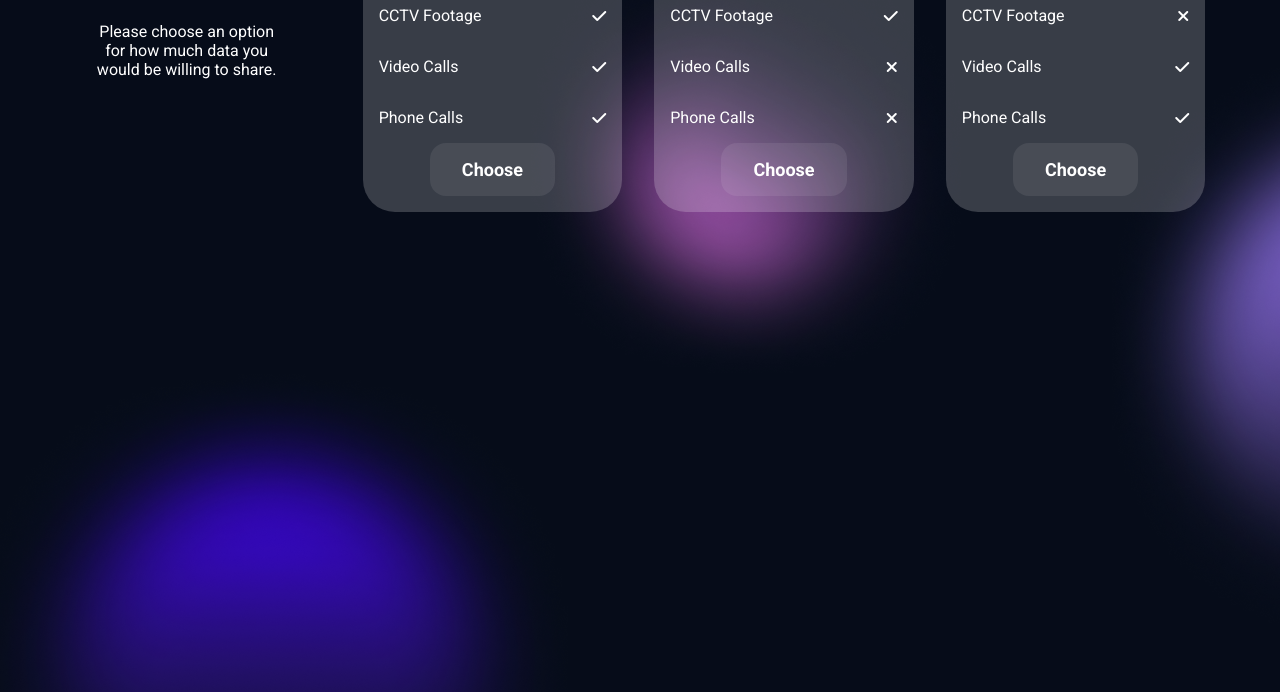
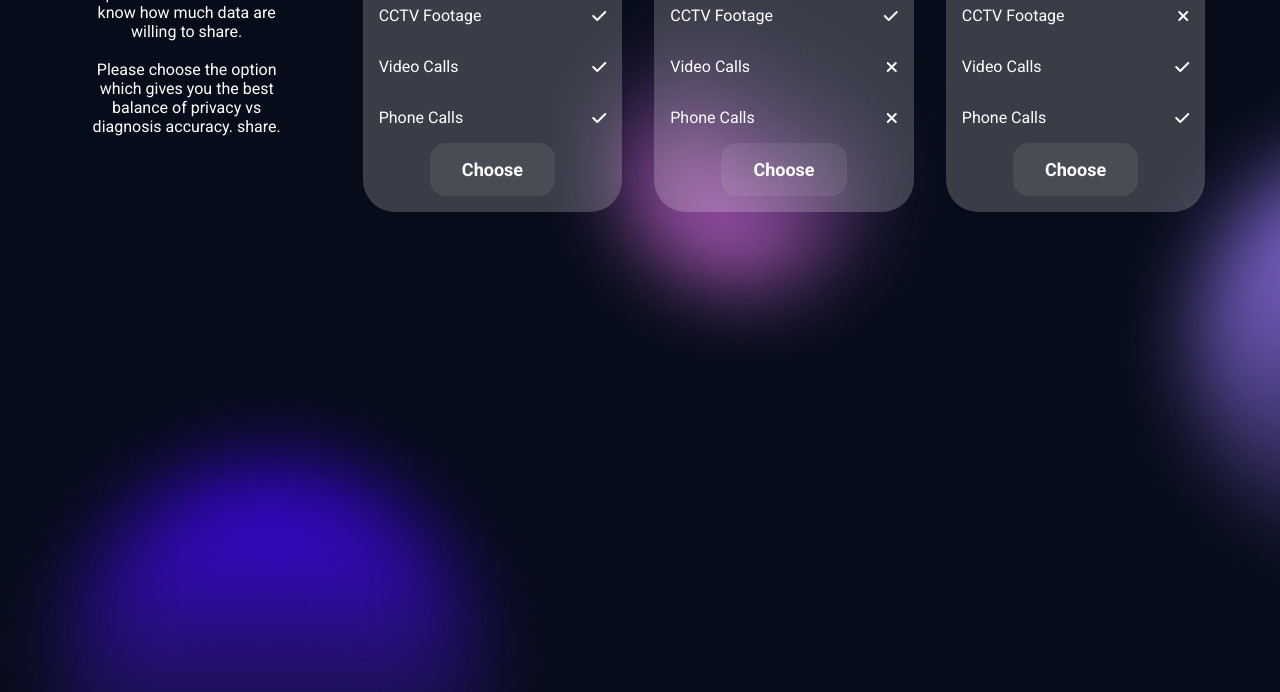
Before and after one commit to guysolan/MILA_WEBAPP_V01, a website with bundled scripts: page feedback.html in a window 1280 px wide. Shown: the part 388-1080 px from the top of the page. Built offline with nearby package versions, Linux system fonts and the light colour scheme.

Commit message:
prototype up

```diff
--- a/feedback.html
+++ b/feedback.html
@@ -35,7 +35,7 @@
                 <h1 class="title">MILA.HEALTH</h1>
                 <!-- <p>This is a pop up to either ask a question or guide the user as to what is going on.</p> -->
                 <div id="all-messages">
-                    <p id='how-much-data' class="">Please choose an option for how much data you would be willing to
+                    <p id='how-much-data' class="">We know that data is private and want the to know how much data are willing to share.<br><br>Please choose the option which gives you the best balance of privacy vs diagnosis accuracy.
                         share.</p>
                 </div>
             </div>
```
Also changed, not shown: index.html (+1 -1 lines).
